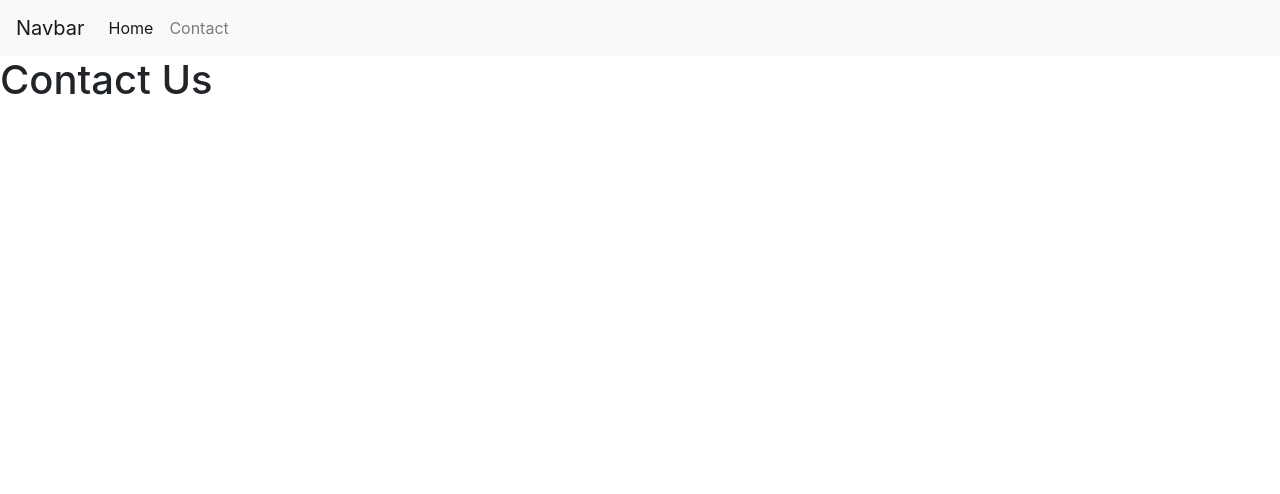
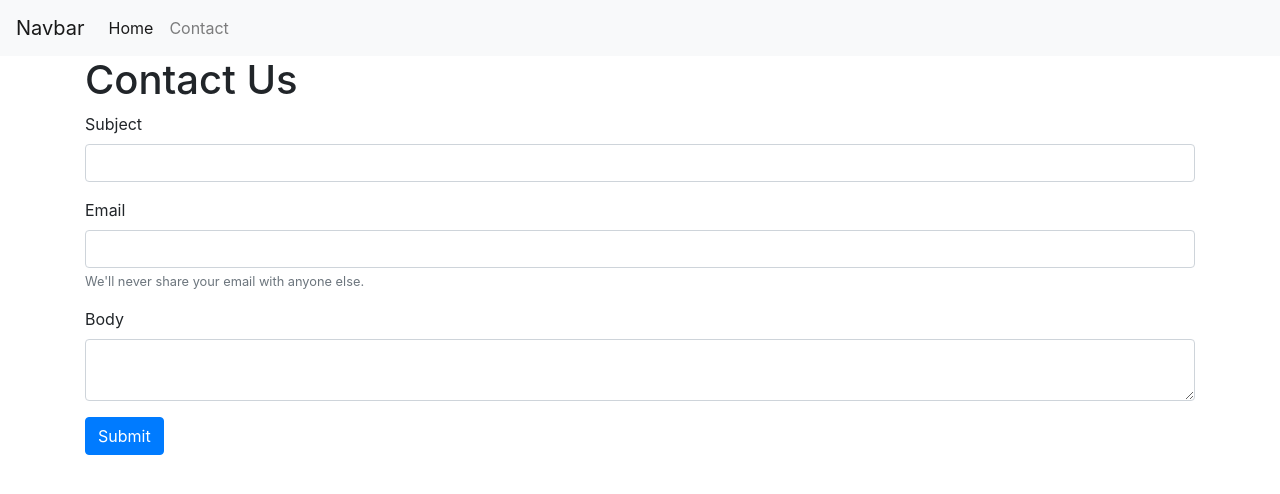
Before and after one commit to elitGithub/mvc_from_scratch_practice, a PHP site: page /contact in a window 1280 px wide. Shown: the top 494 px of the page. Run offline with PHP 8.4, Linux system fonts and the light colour scheme.

Commit message:
end pahse 1, begin creating controllers

```diff
--- a/Core/Router.php
+++ b/Core/Router.php
@@ -46,7 +46,7 @@ class Router
 		$callback = $this->routes[$method][$path] ?? false;
 		if (!$callback) {
 			$this->response->setStatusCode(404);
-			return 'Not found';
+			return $this->renderView(404);
 		}
 		if (is_string($callback)) {
 			return $this->renderView($callback);
--- a/public/index.php
+++ b/public/index.php
@@ -9,6 +9,9 @@ $app = new Application(dirname(__DIR__));
 $app->router->get('/', 'home');
 
 $app->router->get('/contact', 'contact');
+$app->router->post('/contact', function () {
+	return 'handling submitted data';
+});
 
 
 $app->run();
--- /dev/null
+++ b/views/404.php
@@ -0,0 +1 @@
+<h1>Not Found</h1>
--- a/views/contact.php
+++ b/views/contact.php
@@ -1 +1,17 @@
 <h1>Contact Us</h1>
+<form action="" method="post">
+    <div class="form-group">
+        <label for="subject">Subject</label>
+            <input id="subject" type="text" name="subject" class="form-control">
+    </div>
+    <div class="form-group">
+        <label for="email">Email</label>
+            <input type="email" name="email" id="email" class="form-control" aria-describedby="emailHelp">
+            <small id="emailHelp" class="form-text text-muted">We'll never share your email with anyone else.</small>
+    </div>
+    <div class="form-group">
+        <label for="body">Body</label>
+            <textarea id="body" name="body" class="form-control"></textarea>
+    </div>
+    <button type="submit" class="btn btn-primary">Submit</button>
+</form>
--- a/views/layouts/main.php
+++ b/views/layouts/main.php
@@ -30,7 +30,9 @@
         </ul>
     </div>
 </nav>
-{{content}}
+<div class="container">
+    {{content}}
+</div>
 
 <!-- Optional JavaScript; choose one of the two! -->
 
```
